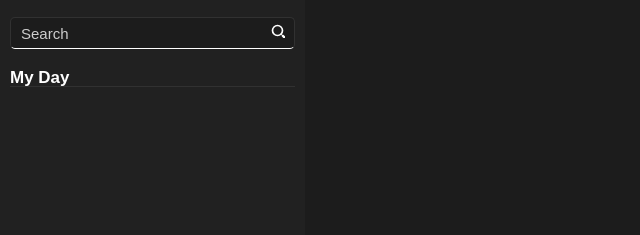
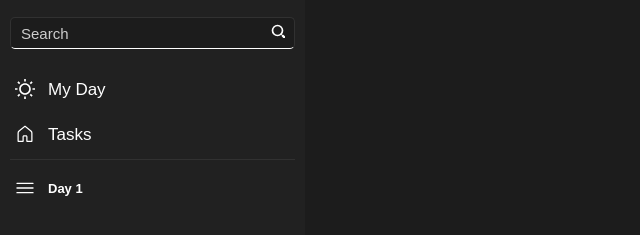
Before and after one commit to aminMahjub/Microsoft-Todo, a plain HTML site: page index.htm in a window 1280 px wide. Shown: the part 63-298 px from the top of the page, without its empty margins (0-640 px from the left). Drawn offline with Linux system fonts and the light colour scheme; a web font is replaced by a local one.

Commit message:
add list element to aside #3

```diff
--- a/index.htm
+++ b/index.htm
@@ -26,8 +26,13 @@
 
             <div class="task-container">
                 <div class="defualt-tasks">
-                    <div class="my-day task-action">My Day</div>
+                    <div class="my-day-item list-action">My Day</div>
+                    <div class="tasks-item list-action">Tasks</div>
                 </div>
+            </div>
+
+            <div class="created-tasks">
+                <div class="tasks-list list-action">Day 1</div>
             </div>
 
         </aside>
--- a/styles/colors.scss
+++ b/styles/colors.scss
@@ -5,3 +5,5 @@ $grayDarkerWhite:#CDCDCD;
 $darkBlue: #7878DE;
 $pageBg:#212121;
 $secondDark:#1C1C1C;
+$hoverList:#353535;
+$hoverUserArrows:#242424;
--- a/styles/style.scss
+++ b/styles/style.scss
@@ -76,6 +76,7 @@ aside {
 
 .task-container {
     font-size: 17px;
+    font-weight: 400;
 }
 
 .defualt-tasks {
@@ -83,6 +84,41 @@ aside {
     border-bottom: 1px solid $grayWhite;
 }
 
+.list-action {
+    background: {
+        repeat: no-repeat;
+        size: 20px;
+        position: 5px;
+    }
+    padding-left: 38px;
+    height: 40px;
+    display: flex;
+    align-items: center;
+    border-radius: 5px;
+    margin-bottom: 5px;
+    cursor: pointer;
+}
+
+.list-action:hover {
+    background-color: $hoverList;
+}
+
+.my-day-item {
+    background-image: url('../icons/icons8-sun.svg');
+}
+
+.tasks-item {
+    background-image: url('../icons/icons8-home.svg');
+}
+
+.created-tasks {
+    margin-top: 8px;
+}
+
+.tasks-list {
+    background-image: url('../icons/icons8-menu.svg');
+}
+
 main {
     background-color: $secondDark;
 }
```
Also changed, not shown: icons/icons8-home.svg (added), icons/icons8-menu.svg (added), icons/icons8-reminders.svg (added), icons/icons8-sun.svg (added), styles/style.css, 2 other files.
